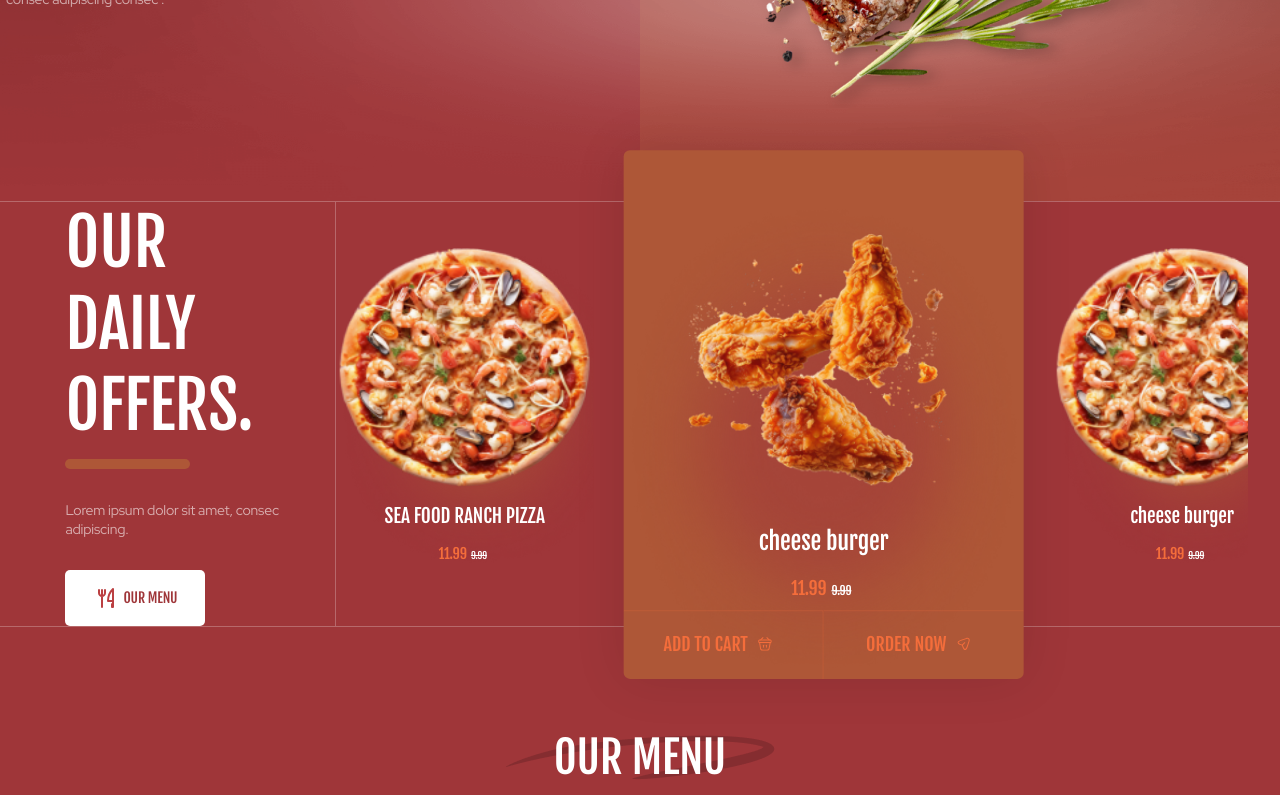
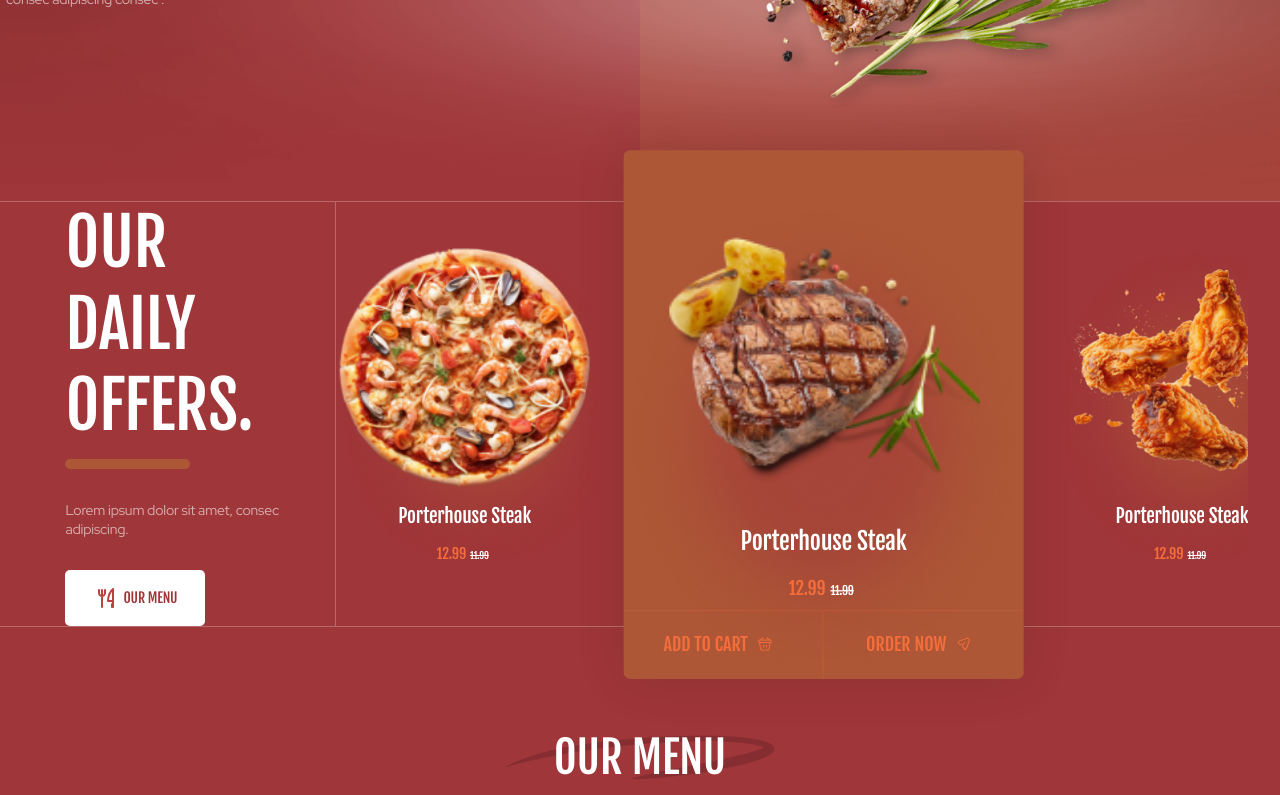
Before and after one commit to anonanon-dev/teasty, a React (Vite) app: page /home in a window 1280 px wide. Shown: the part 561-1356 px from the top of the page. Built offline with nearby package versions, Linux system fonts and the light colour scheme; a web font is replaced by a local one.

Commit message:
last edits for fav and add to cart

```diff
--- a/src/components/CartNav.jsx
+++ b/src/components/CartNav.jsx
@@ -10,7 +10,10 @@ import styles from './cartl.module.scss';
 import { useNavigate } from 'react-router-dom';
 
 function CartNav() {
-  const { user } = useSelector((store) => store.user);
+  // const { user } = useSelector((store) => store.user);
+  const user = useSelector((store) => store.user.user);
+  const cartItems = user ? user.cart.cartItems : [];
+
   const dispatch = useDispatch();
   const [droped, setDroped] = useState(false);
   const cartRef = useRef(null);
@@ -21,7 +24,7 @@ function CartNav() {
   function handleDelete(id) {
     dispatch(removeFromCart(id));
     // Close the cart menu after item deletion
-    setDroped(true);
+    setDroped(false);
   }
 
   // Close cart menu when clicking outside of it
@@ -52,14 +55,16 @@ function CartNav() {
         <div ref={cartRef} className={styles.cartMenu}>
           <ul>
             {cartLength > 0 ? (
-              user.cart.cartItems.map((item) => (
+              // user.cart.cartItems.map((item) => (
+              cartItems.map((item) => (
                 <li key={item.id}>
                   <div>
                     <div className={styles.imgDiv}>
-                      <img
+                      {/* <img
                         src={item.imageUrl || '/cardHover.jpg'}
                         alt={`Image of ${item.name}`}
-                      />
+                      /> */}
+                      <img src={item.img} alt={item.name} />
                     </div>
                     <div className={styles.cartPrice}>
                       <span className={styles.cartPriceName}>{item.name}</span>
--- a/src/components/cart/Cart.jsx
+++ b/src/components/cart/Cart.jsx
@@ -10,40 +10,45 @@ import { Animated } from 'react-animated-css';
 import styles from './cart.module.scss';
 
 function Cart() {
-  const { cartItems, discount } = useSelector((store) => store.user.user.cart);
+  const user = useSelector((store) => store.user.user);
+  const cartItems = user ? user.cart.cartItems : [];
+  const discount = user ? user.cart.discount : 0;
   const dispatch = useDispatch();
   const navigate = useNavigate();
   const [coupon, setCoupon] = useState('');
+  // const { cartItems, discount } = useSelector((store) => store.user.user.cart);
   const subTotal = cartItems.reduce(
     (acc, item) => acc + item.price * item.quantity,
     0
   );
 
-  //   const {cart} = user
+  // Debugging
+  console.log('Cart Items:', cartItems);
+  console.log('Discount:', discount);
 
-  //   const user = useSelector((state) => state.user.user);
+  const handleDelete = (id) => {
+    console.log('Removing Item with ID:', id); // Debugging
+    dispatch(removeFromCart(id));
+  };
 
-  //   if (!user || !user.cart) {
-  //     return <div>No cart available. Please log in or add items to your cart.</div>;
-  //   }
+  const handleIncrease = (id) => {
+    console.log('Increasing Quantity for Item with ID:', id); // Debugging
+    dispatch(increaseQuantity(id));
+  };
 
-  //   const cartItems = user.cart.cartItems || [];
-  //   const discount = user.cart.discount || 0;
-
-  //   const subTotal = cartItems.reduce(
-  //     (acc, item) => acc + item.price * item.quantity,
-  //     0
-  //   );
-
-  function handleDelete(id) {
-    dispatch(removeFromCart(id));
-  }
-  function handleIncrease(id) {
-    dispatch(increaseQuantity(id));
-  }
-  function handleDecrease(id) {
+  const handleDecrease = (id) => {
+    console.log('Decreasing Quantity for Item with ID:', id); // Debugging
     dispatch(decreaseQuantity(id));
-  }
+  };
+  // function handleDelete(id) {
+  //   dispatch(removeFromCart(id));
+  // }
+  // function handleIncrease(id) {
+  //   dispatch(increaseQuantity(id));
+  // }
+  // function handleDecrease(id) {
+  //   dispatch(decreaseQuantity(id));
+  // }
 
   return (
     <div>
@@ -141,13 +146,17 @@ function Cart() {
                         <td className={styles.mainTD}>
                           <div className={styles.gredientDiv}>
                             <div>
-                              <img src={item.img} alt={item.name} />
+                              <img
+                                className='carttable-tbody-img'
+                                src={item.img}
+                                alt={item.name}
+                              />
                             </div>
                             <div>
                               <span className={styles.itemName}>
                                 {item.name}
                               </span>
-                              <ul>
+                              {/* <ul>
                                 {item.ingredient.map((ing, index) => (
                                   <li key={index}>
                                     <svg
@@ -167,6 +176,13 @@ function Cart() {
                                     {ing}
                                   </li>
                                 ))}
+                              </ul> */}
+
+                              <ul>
+                                {item.ingredient &&
+                                  item.ingredient.map((ing, index) => (
+                                    <li key={index}>{ing}</li>
+                                  ))}
                               </ul>
                             </div>
                           </div>
@@ -176,9 +192,13 @@ function Cart() {
                             <div className={styles.afterContent}></div>
                             <div className={styles.prSpans}>
                               <span>$</span>
-                              <span>{item.price}</span>
+                              <span>
+                                {/* {item.price} */}
+                                {item.price.toFixed(2)}
+                              </span>
                               <span className={styles.pDisc}>
-                                {item.discount + item.price}
+                                {/* {item.discount + item.price} */}
+                                {(item.price - item.discount).toFixed(2)}
                               </span>
                             </div>
                             <div className={styles.beforeContent}></div>
@@ -201,7 +221,8 @@ function Cart() {
 
                             <div className={styles.sTSpans}>
                               <span>$</span>
-                              {item.price * item.quantity}
+                              {/* {item.price * item.quantity} */}
+                              {(item.price * item.quantity).toFixed(2)}
                             </div>
                           </div>
                         </td>
@@ -227,14 +248,20 @@ function Cart() {
                   <div className={styles.hrDiv}>
                     <hr />
                   </div>
-                  <div className={styles.lchDiv}>{subTotal}</div>
+                  <div className={styles.lchDiv}>
+                    {/* {subTotal} */}
+                    {subTotal.toFixed(2)}
+                  </div>
                 </div>
                 <div className={styles.pageST}>
                   <div className={styles.fchDiv}>coupon code</div>
                   <div className={styles.hrDiv}>
                     <hr />
                   </div>
-                  <div className={styles.lchDiv}>{discount}</div>
+                  <div className={styles.lchDiv}>
+                    {/* {discount} */}
+                    {discount.toFixed(2)}
+                  </div>
                 </div>
                 <div className={styles.pageST}>
                   <div className={styles.fchDiv}>total</div>
@@ -242,7 +269,11 @@ function Cart() {
                     <hr />
                   </div>
                   <div className={styles.lchDiv}>
-                    {subTotal - discount <= 0 ? 0 : subTotal - discount}
+                    {/* {subTotal - discount <= 0 ? 0 : subTotal - discount} */}
+                    {(subTotal - discount <= 0
+                      ? 0
+                      : subTotal - discount
+                    ).toFixed(2)}
                   </div>
                 </div>
                 <button onClick={() => navigate('/checkout')}>
--- a/src/components/fav/fav.module.scss
+++ b/src/components/fav/fav.module.scss
@@ -254,3 +254,6 @@
     }
   }
 }
+.viewAllBtn {
+  display: none;
+}
--- a/src/components/header/SliderTwo.jsx
+++ b/src/components/header/SliderTwo.jsx
@@ -19,77 +19,246 @@ import { useDispatch } from 'react-redux';
 import { addToCart } from '../../Authentication/userSlice';
 // import styles from './fav.module.scss';
 import { useNavigate } from 'react-router-dom';
+import { useState } from 'react';
 // end fav page
+const fakeMenu = [
+  {
+    id: 1,
+    category: 'burger',
+    plates: [
+      {
+        id: 100,
+        img: '/menuImg1.png',
+        name: 'Porterhouse Steak',
+        price: 10.99,
+        discount: 2,
+        ingredient: ['1 STEAK', 'BREAD', 'rosemary', 'Garlic', 'potato'],
+      },
+      {
+        id: 101,
+        img: '/menuImg1.png',
+        name: 'Porterhouse Steak',
+        price: 12.99,
+        discount: 1,
+        ingredient: ['1 STEAK', 'BREAD', 'rosemary', 'Garlic', 'potato'],
+      },
+      {
+        id: 102,
+        img: '/menuImg1.png',
+        name: 'Porterhouse Steak',
+        price: 12.99,
+        discount: 1,
+        ingredient: ['1 STEAK', 'BREAD', 'rosemary', 'Garlic', 'potato'],
+      },
+      {
+        id: 103,
+        img: '/menuImg1.png',
+        name: 'Porterhouse Steak',
+        price: 12.99,
+        discount: 1,
+        ingredient: ['1 STEAK', 'BREAD', 'rosemary', 'Garlic', 'potato'],
+      },
+      {
+        id: 104,
+        img: '/menuImg1.png',
+        name: 'Porterhouse Steak',
+        price: 12.99,
+        discount: 1,
+        ingredient: ['1 STEAK', 'BREAD', 'rosemary', 'Garlic', 'potato'],
+      },
+      {
+        id: 105,
+        img: '/menuImg1.png',
+        name: 'Porterhouse Steak',
+        price: 12.99,
+        discount: 1,
+        ingredient: ['1 STEAK', 'BREAD', 'rosemary', 'Garlic', 'potato'],
+      },
+      {
+        id: 106,
+        img: '/menuImg1.png',
+        name: 'Porterhouse Steak',
+        price: 12.99,
+        discount: 1,
+        ingredient: ['1 STEAK', 'BREAD', 'rosemary', 'Garlic', 'potato'],
+      },
+    ],
+  },
+  {
+    id: 2,
+    category: 'pizza',
+    plates: [
+      {
+        id: 107,
+        img: '/menuImg1.png',
+        name: 'pizza',
+        price: 10.99,
+        discount: 2,
+        ingredient: ['meat', 'onion', 'potato'],
+      },
+      {
+        id: 108,
+        img: '/menuImg1.png',
+        name: 'pizza',
+        price: 12.99,
+        discount: 1,
+        ingredient: ['meat', 'onion', 'potato'],
+      },
+      {
+        id: 109,
+        img: '/menuImg1.png',
+        name: 'pizza',
+        price: 12.99,
+        discount: 1,
+        ingredient: ['meat', 'onion', 'potato'],
+      },
+      {
+        id: 110,
+        img: '/menuImg1.png',
+        name: 'pizza',
+        price: 12.99,
+        discount: 1,
+        ingredient: ['meat', 'onion', 'potato'],
+      },
+      {
+        id: 111,
+        img: '/menuImg1.png',
+        name: 'pizza',
+        price: 12.99,
+        discount: 1,
+        ingredient: ['meat', 'onion', 'potato'],
+      },
+      {
+        id: 112,
+        img: '/menuImg1.png',
+        name: 'pizza',
+        price: 12.99,
+        discount: 1,
+        ingredient: ['meat', 'onion', 'potato'],
+      },
+      {
+        id: 113,
+        img: '/menuImg1.png',
+        name: 'pizza',
+        price: 12.99,
+        discount: 1,
+        ingredient: ['meat', 'onion', 'potato'],
+      },
+    ],
+  },
+  {
+    id: 3,
+    category: 'steaks',
+    plates: [
+      {
+        id: 100,
+        img: '/image3.png',
+        name: 'Porterhouse Steak',
+        price: 10.99,
+        discount: 2,
+        ingredient: ['1 STEAK', 'BREAD', 'rosemary', 'Garlic', 'potato'],
+      },
+      {
+        id: 101,
+        img: '/image4.png',
+        name: 'Porterhouse Steak',
+        price: 12.99,
+        discount: 1,
+        ingredient: ['1 STEAK', 'BREAD', 'rosemary', 'Garlic', 'potato'],
+      },
+      {
+        id: 102,
+        img: '/menuImg1.png',
+        name: 'Porterhouse Steak',
+        price: 12.99,
+        discount: 1,
+        ingredient: ['1 STEAK', 'BREAD', 'rosemary', 'Garlic', 'potato'],
+      },
+      {
+        id: 103,
+        img: '/image3.png',
+        name: 'Porterhouse Steak',
+        price: 12.99,
+        discount: 1,
+        ingredient: ['1 STEAK', 'BREAD', 'rosemary', 'Garlic', 'potato'],
+      },
+      {
+        id: 104,
+        img: '/image4.png',
+        name: 'Porterhouse Steak',
+        price: 12.99,
+        discount: 1,
+        ingredient: ['1 STEAK', 'BREAD', 'rosemary', 'Garlic', 'potato'],
+      },
+      {
+        id: 105,
+        img: '/menuImg1.png',
+        name: 'Porterhouse Steak',
+        price: 12.99,
+        discount: 1,
+        ingredient: ['1 STEAK', 'BREAD', 'rosemary', 'Garlic', 'potato'],
+      },
+      {
+        id: 106,
+        img: '/image3.png',
+        name: 'Porterhouse Steak',
+        price: 12.99,
+        discount: 1,
+        ingredient: ['1 STEAK', 'BREAD', 'rosemary', 'Garlic', 'potato'],
+      },
+    ],
+  },
+  {
+    id: 4,
+    category: 'fried checken',
+    plates: [],
+  },
+  {
+    id: 5,
+    category: 'grilled cheken',
+    plates: [],
+  },
+];
+export default function SliderTwo() {
+  const menu = fakeMenu;
 
-export default function SliderTwo() {
   // fav page
   // Access the user's favourites from the Redux store
   // const user = useSelector((state) => state.user.user);
-  const favourites = [
-    {
-      id: 513,
-      name: 'cheese burger',
-      img: '/image4.png',
-      price: 11.99,
-      discount: 2,
-      quantity: 3,
-    },
-    {
-      id: 514,
-      name: 'SEA FOOD RANCH PIZZA',
-      img: '/image4.png',
-      price: 11.99,
-      discount: 2,
-      quantity: 3,
-    },
-    {
-      id: 515,
-      name: 'cheese burger',
-      img: '/image3.png',
-      price: 11.99,
-      discount: 2,
-      quantity: 3,
-    },
-    {
-      id: 516,
-      name: 'cheese burger',
-      img: '/image4.png',
-      price: 11.99,
-      discount: 2,
-      quantity: 3,
-    },
-    {
-      id: 517,
-      name: 'cheese burger',
-      img: '/image4.png',
-      price: 11.99,
-      discount: 2,
-      quantity: 3,
-    },
-    {
-      id: 518,
-      name: 'cheese burger',
-      img: '/image4.png',
-      price: 11.99,
-      discount: 2,
-      quantity: 3,
-    },
-  ];
+  // const menu = fakeMenu;
 
   const navigate = useNavigate();
   const dispatch = useDispatch();
+  const [currentCat, setCurrentCat] = useState(3);
+
+  const currentCategory = menu.find((cat) => cat.id === currentCat);
 
   // end fav page
 
   // fav page
 
-  const handleAddToCart = (item) => {
-    dispatch(addToCart(item));
+  function handleAddToCart(plat) {
+    const cartItem = {
+      id: plat.id,
+      name: plat.name,
+      img: plat.img,
+      price: plat.price,
+      discount: plat.discount,
+      quantity: 1,
+      ingredient: plat.ingredient,
+    };
+    dispatch(addToCart(cartItem));
+  }
+  const handleCategoryClick = (id) => {
+    setCurrentCat(id);
+    navigate(`/category/${id}`);
   };
-
   // end fav page
   return (
     <>
+      <button className={styles.viewAllBtn} onClick={handleCategoryClick}>
+        view all
+      </button>
       <div className='containerSliderTwo'>
         <div className='sliderTwo grid grid-cols-1 md:grid-cols-4 place-items-center items-center justify-items-center'>
           <div className={styles.secondSlider}>
@@ -185,32 +354,32 @@ export default function SliderTwo() {
               },
             }}
           >
-            {favourites.map((item) => (
+            {currentCategory?.plates.map((plat) => (
               <>
-                <SwiperSlide key={item.id}>
+                <SwiperSlide key={plat.id}>
                   <div className={styles.favouriteItem}>
                     <div className='fav-item'>
                       <img
-                        src={item.img}
-                        alt={item.name}
+                        src={plat.img}
+                        alt={plat.name}
                         className={styles.favouriteItemImage}
                       />
                       <div className='favourite-item-details'>
                         <h2 className={styles.favouriteItemName}>
-                          {item.name}
+                          {plat.name}
                         </h2>
 
                         <span className={styles.cartPrice}>
-                          {item.price.toFixed(2)}
+                          {plat.price.toFixed(2)}
                           <span className={styles.priceDiscount}>
-                            {(item.price - item.discount).toFixed(2)}
+                            {(plat.price - plat.discount).toFixed(2)}
                           </span>
                         </span>
                       </div>
                       <div className={styles.cartBtns}>
                         <button
                           className={styles.cartBtn}
-                          onClick={() => handleAddToCart(item)}
+                          onClick={() => handleAddToCart(plat)}
                         >
                           ADD TO CART
                           <svg
--- a/src/components/header/slider.module.scss
+++ b/src/components/header/slider.module.scss
@@ -361,3 +361,6 @@
     }
   }
 }
+.viewAllBtn {
+  display: none;
+}
--- a/src/styles/global.css
+++ b/src/styles/global.css
@@ -434,6 +434,9 @@ video {
     height: auto;
     width: 50vw;
   }
+  .main-swiper-slider .swiper {
+    height: 65vh;
+  }
 }
 
 /* end swiper */
@@ -468,6 +471,9 @@ video {
   top: 10%;
   left: -10%;
 }
+.carttable-tbody-img {
+  width: 10vw;
+}
 @media (max-width: 767px) {
   .third-one-div img,
   .first-one-div img {
```
Also changed, not shown: src/Authentication/userSlice.js (+29 -24 lines), src/components/fav/Fav.jsx (+29 -6 lines).
